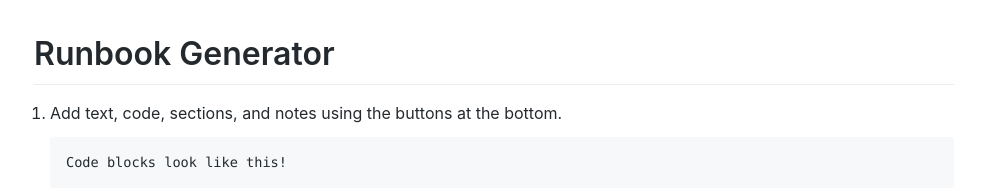
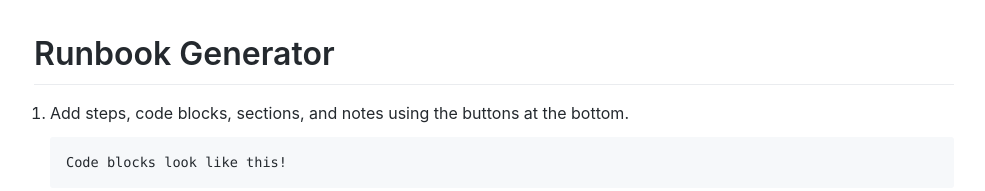
Before and after one commit to arvinpoddar/runbook, a plain HTML site: page index.html in a window 1280 px wide. Shown: the top 191 px of the page, without its empty margins (146-1131 px from the left). Drawn offline with Linux system fonts and the light colour scheme.

Commit message:
Description improvements

```diff
--- a/index.html
+++ b/index.html
@@ -98,7 +98,7 @@
 	<h1 contenteditable="true">Runbook Generator</h1>
 	<ol id="list">
 
-		<li class="generated" contenteditable="true">Add text, code, sections, and notes using the buttons at the bottom.</li>
+		<li class="generated" contenteditable="true">Add steps, code blocks, sections, and notes using the buttons at the bottom.</li>
 
 		<pre class="generated" contenteditable="true"><code>Code blocks look like this!</code></pre>
 
```
